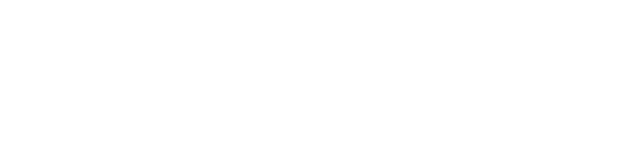
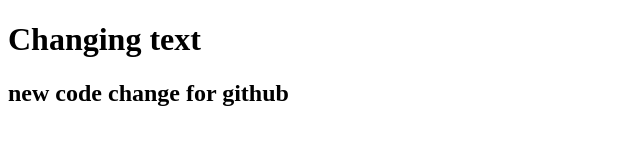
Before and after one commit to Mahingit/my-second-repo, a plain HTML site: page index.html in a window 1280 px wide. Shown: the whole page, without its empty margins (0-640 px from the left). Drawn offline with Linux system fonts and the light colour scheme.

Commit message:
Headline added

```diff
--- a/index.html
+++ b/index.html
@@ -7,6 +7,7 @@
     <title>My second github repo</title>
 </head>
 <body>
-
+    <h1>Changing text</h1>
+    <h2>new code change for github</h2>
 </body>
 </html>
```
